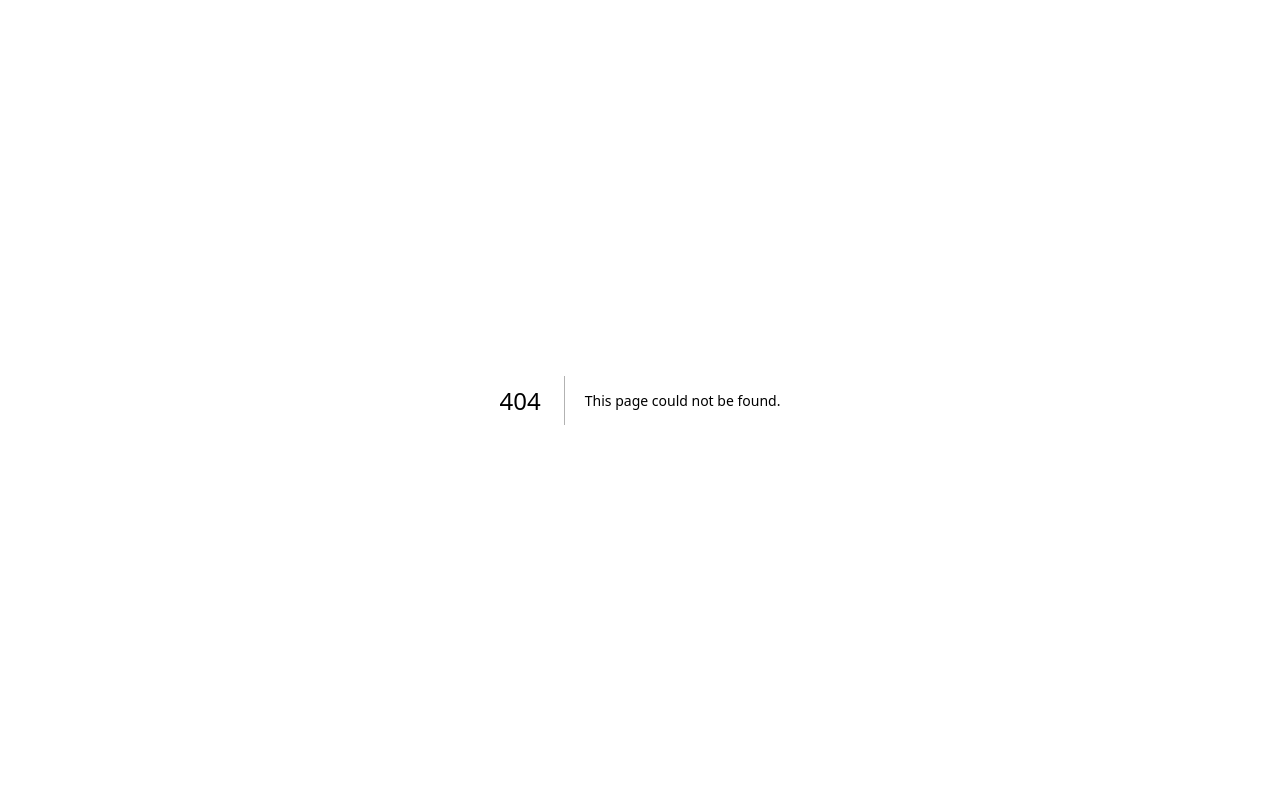
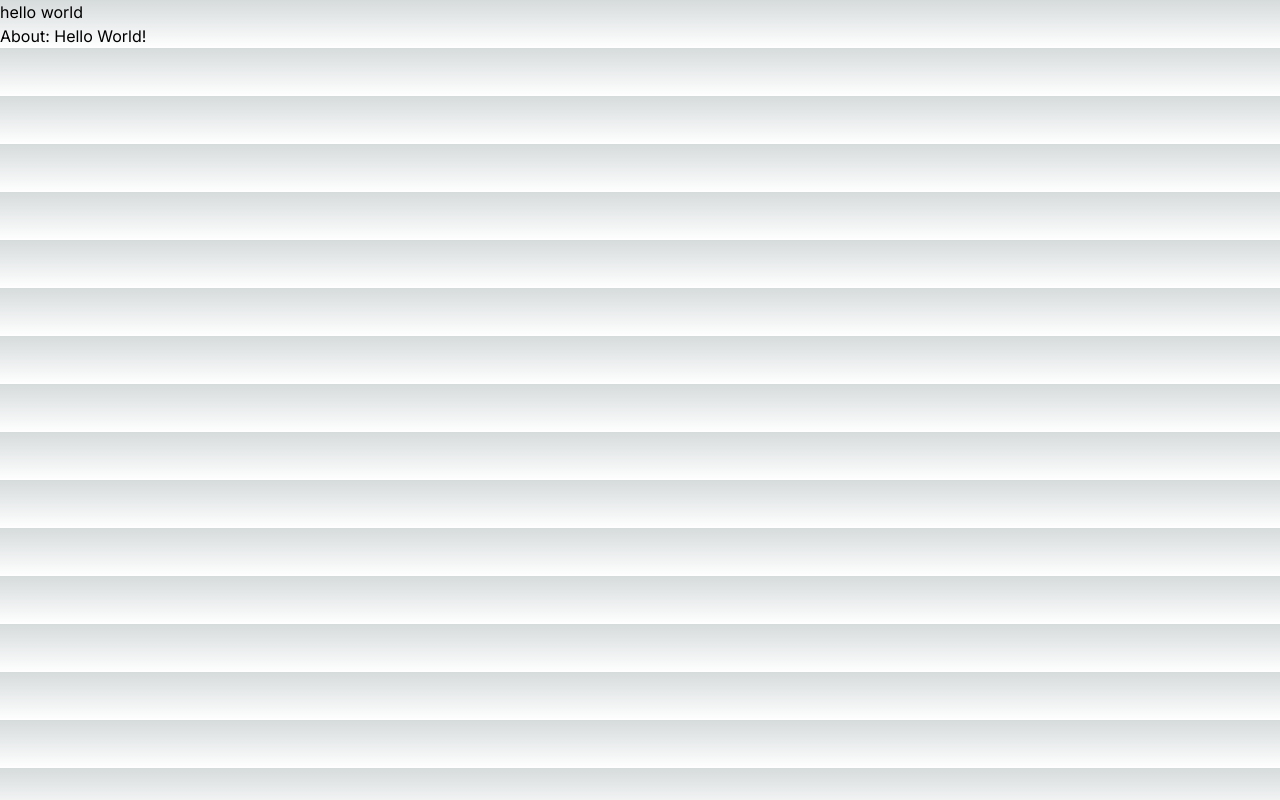
Before and after one commit to Emmaccen/magnalense, a Next.js app: page /about in a window 1280 px wide. Before the commit this address had no page. Built offline with nearby package versions, Linux system fonts and the light colour scheme.

Commit message:
feat: Install and set up the Recoil state manager library, and add a provider wrapper file for global third-party libraries. Also, test Recoil by implementing a simple to-do app on the about page.

```diff
--- /dev/null
+++ b/src/app/about/page.tsx
@@ -0,0 +1,22 @@
+"use client"
+import { todoAtom } from "@/recoil/atoms/todo";
+import React from "react";
+import { useRecoilValue } from "recoil";
+
+type Props = {};
+
+const About = (props: Props) => {
+
+	const todo = useRecoilValue(todoAtom);
+
+	return (
+		<div>
+			About:{" "}
+			{todo.map((props, index) => (
+				<>{props}</>
+			))}
+		</div>
+	);
+};
+
+export default About;
--- a/src/app/layout.tsx
+++ b/src/app/layout.tsx
@@ -1,22 +1,26 @@
-import type { Metadata } from 'next'
-import { Inter } from 'next/font/google'
-import './globals.css'
+import { Provider } from "@/provider";
+import type { Metadata } from "next";
+import { Inter } from "next/font/google";
+import "./globals.css";
 
-const inter = Inter({ subsets: ['latin'] })
+const inter = Inter({ subsets: ["latin"] });
 
 export const metadata: Metadata = {
-  title: 'Create Next App',
-  description: 'Generated by create next app',
-}
+	title: "Create Next App",
+	description: "Generated by create next app",
+};
 
 export default function RootLayout({
-  children,
+	children,
 }: {
-  children: React.ReactNode
+	children: React.ReactNode;
 }) {
-  return (
-    <html lang="en">
-      <body className={inter.className}>{children}</body>
-    </html>
-  )
+	return (
+		<html lang="en">
+      <body className={inter.className}>
+        hello world
+				<Provider>{children}</Provider>
+			</body>
+		</html>
+	);
 }
--- a/src/app/page.tsx
+++ b/src/app/page.tsx
@@ -1,6 +1,7 @@
 import Image from 'next/image'
 
 export default function Home() {
+
   return (
     <main className="flex min-h-screen flex-col items-center justify-between p-24">
       <div className="z-10 max-w-5xl w-full items-center justify-between font-mono text-sm lg:flex">
--- /dev/null
+++ b/src/provider.tsx
@@ -0,0 +1,6 @@
+"use client"
+import { RecoilRoot } from "recoil";
+
+export const Provider = ({ children }: { children: React.ReactNode }) => {
+	return <RecoilRoot>{children}</RecoilRoot>;
+};
--- /dev/null
+++ b/src/recoil/atoms/todo.ts
@@ -0,0 +1,6 @@
+import { atom } from "recoil";
+
+export const todoAtom = atom({
+    key: "todoList",
+    default: ["Hello World!"]
+})
```
Also changed, not shown: package.json (+5 -4 lines), 1 other file (tests, documents, lock files or other folders).
